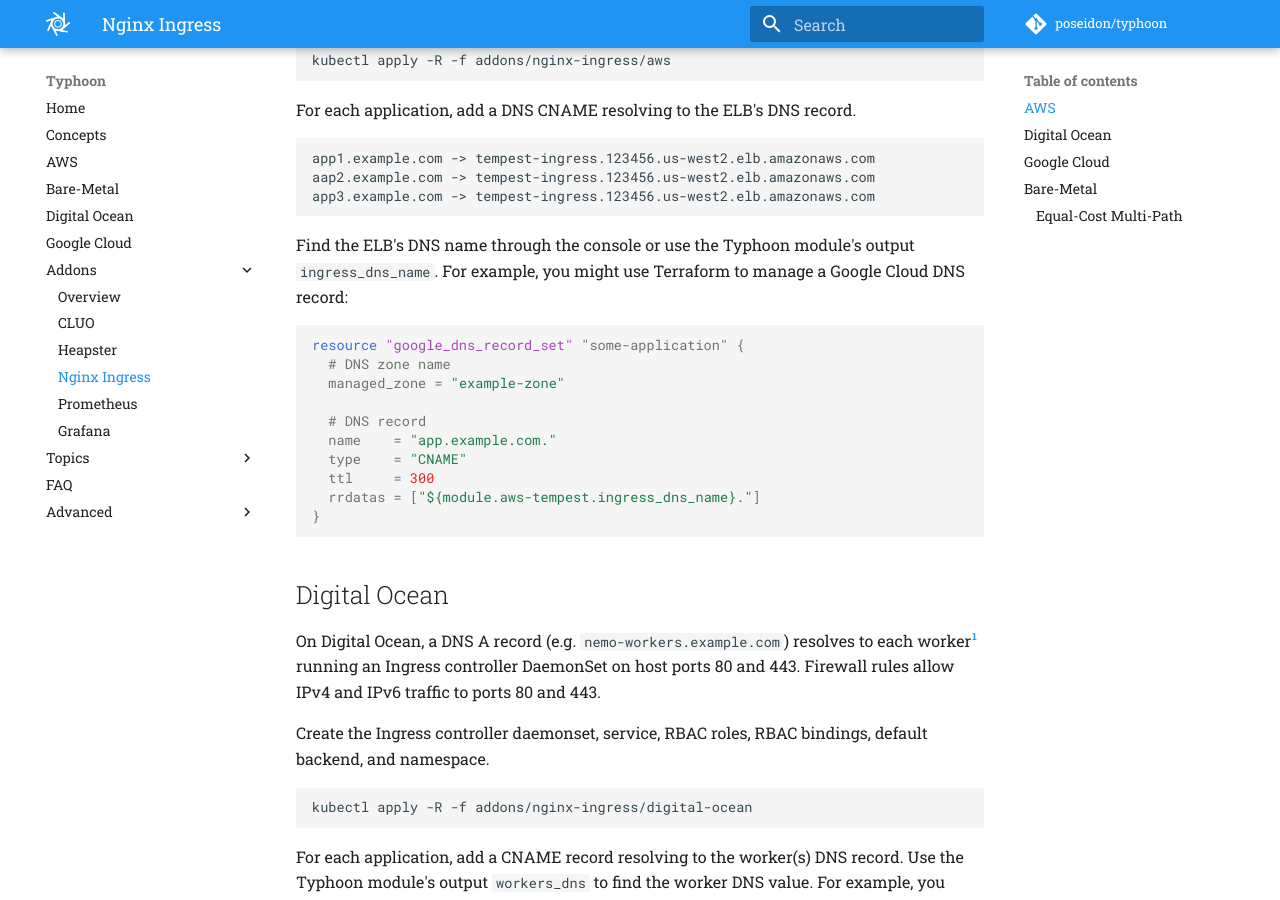
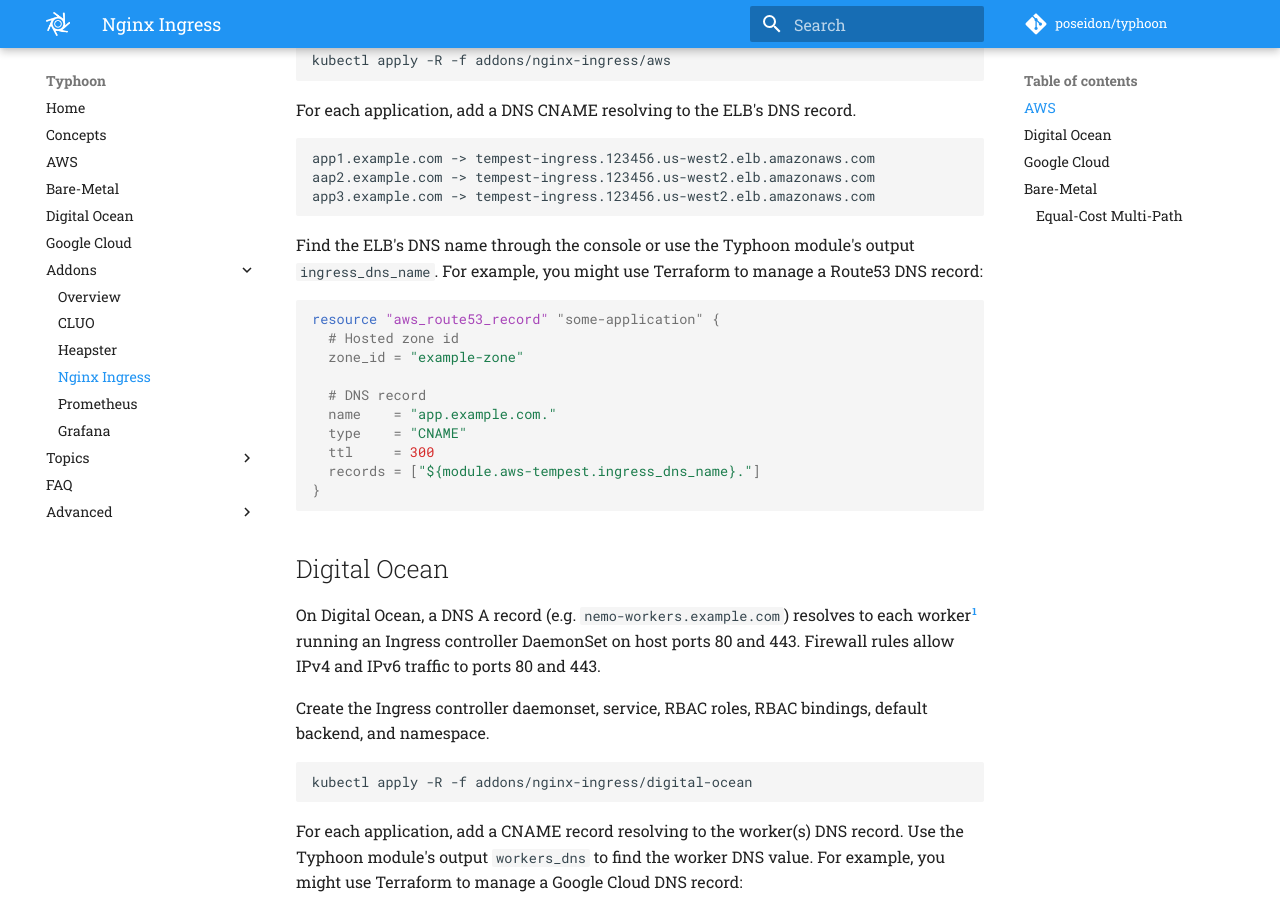
Before and after one commit to poseidon/typhoon, an MkDocs documentation site: the page built from docs/addons/ingress.md, in a window 1280 px wide and 900 px high, scrolled down 518 px. Built offline with MkDocs 1.6.1 and Material for MkDocs 9.7.7, drawn with Linux system fonts in a browser that asks for light colours; comment, search, counter and statistics services are not loaded; old or Windows-style settings are respelled for this version of MkDocs.

Commit message:
docs: use route53 example for ingress/aws

````diff
--- a/docs/addons/ingress.md
+++ b/docs/addons/ingress.md
@@ -20,18 +20,18 @@
 app3.example.com -> tempest-ingress.123456.us-west2.elb.amazonaws.com
 ```
 
-Find the ELB's DNS name through the console or use the Typhoon module's output `ingress_dns_name`. For example, you might use Terraform to manage a Google Cloud DNS record:
+Find the ELB's DNS name through the console or use the Typhoon module's output `ingress_dns_name`. For example, you might use Terraform to manage a Route53 DNS record:
 
 ```tf
-resource "google_dns_record_set" "some-application" {
-  # DNS zone name
-  managed_zone = "example-zone"
+resource "aws_route53_record" "some-application" {
+  # Hosted zone id
+  zone_id = "example-zone"
 
   # DNS record
   name    = "app.example.com."
   type    = "CNAME"
   ttl     = 300
-  rrdatas = ["${module.aws-tempest.ingress_dns_name}."]
+  records = ["${module.aws-tempest.ingress_dns_name}."]
 }
 ```
 
````
